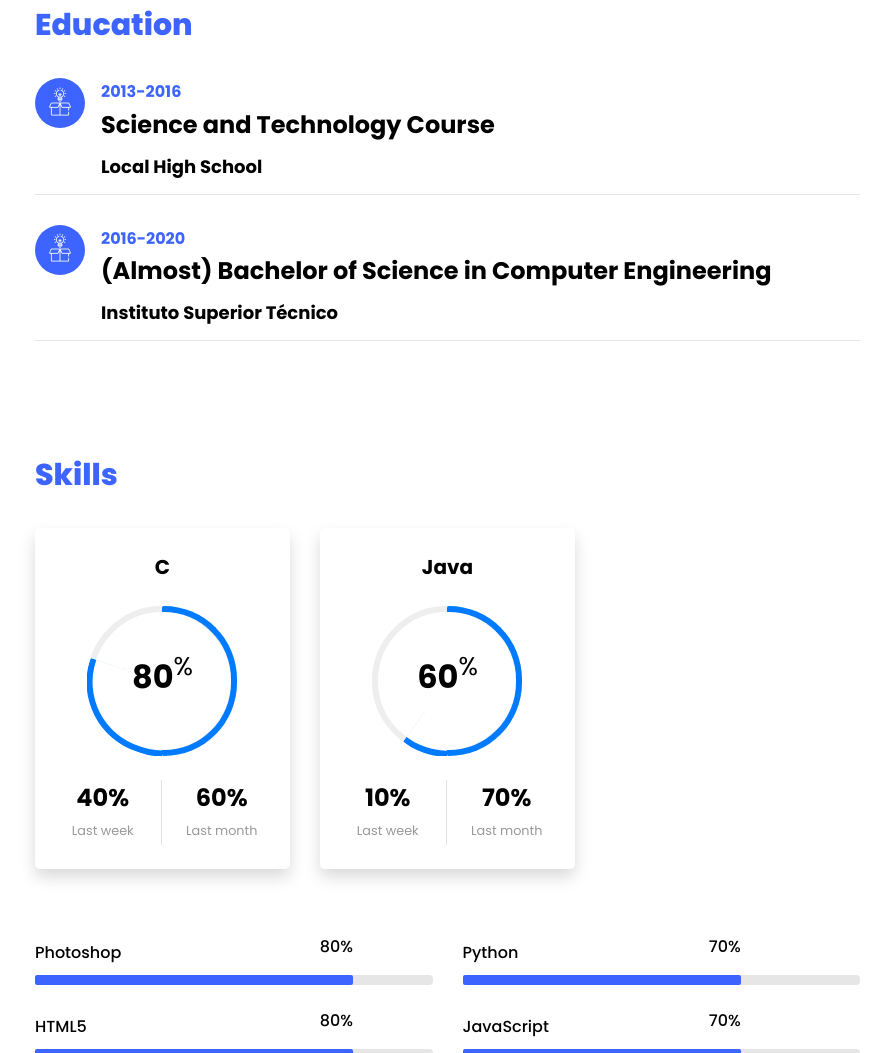
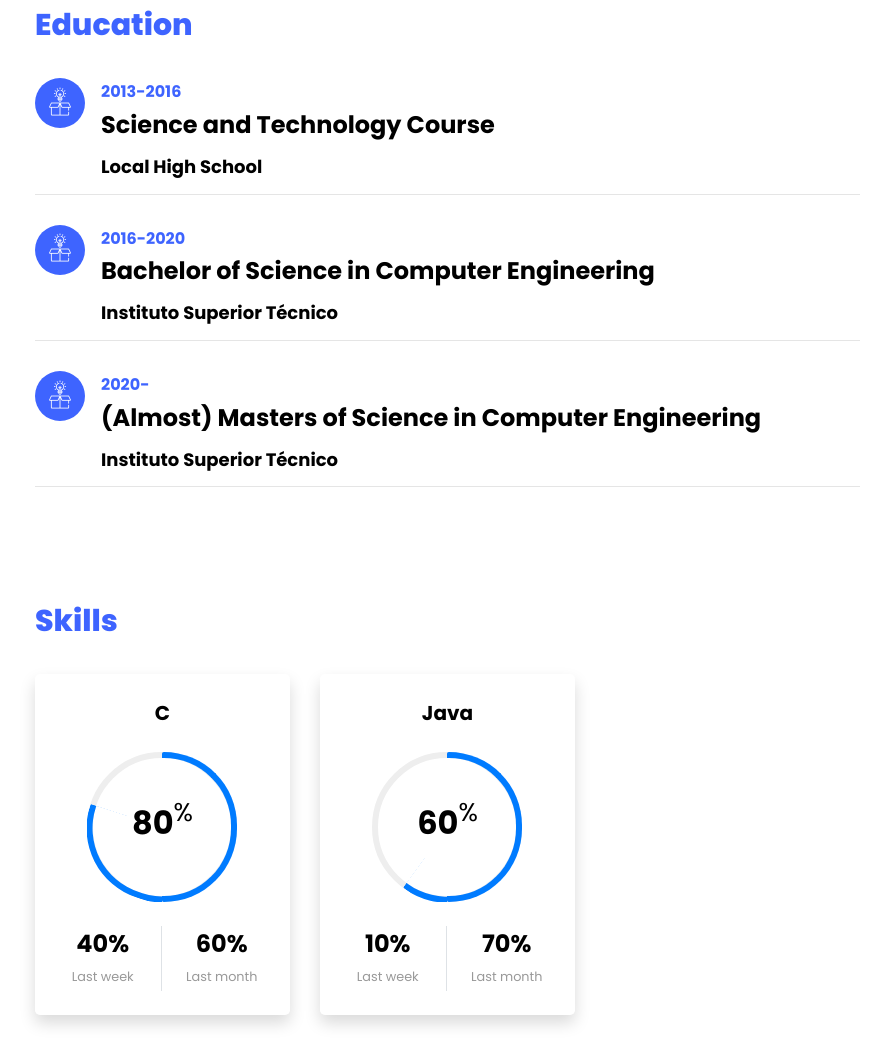
Before and after one commit to BernardoFaria/BernardoFaria.github.io, a plain HTML site: page index.html in a window 1280 px wide. Shown: the part 1728-2781 px from the top of the page, without its empty margins (335-1226 px from the left). Drawn offline with Linux system fonts and the light colour scheme; files whose address does not match are found by name.

Commit message:
Added masters

```diff
--- a/index.html
+++ b/index.html
@@ -148,7 +148,17 @@
 					    	</div>
 					    	<div class="text pl-3">
 		    					<span class="date">2016-2020</span>
-		    					<h2>(Almost) Bachelor of Science in Computer Engineering</h2>
+		    					<h2>Bachelor of Science in Computer Engineering</h2>
+		    					<span class="position">Instituto Superior Técnico</span>
+	    					</div>
+						</div>
+						<div class="resume-wrap d-flex ftco-animate">
+					    	<div class="icon d-flex align-items-center justify-content-center">
+					    		<span class="flaticon-ideas"></span>
+					    	</div>
+					    	<div class="text pl-3">
+		    					<span class="date">2020-</span>
+		    					<h2>(Almost) Masters of Science in Computer Engineering</h2>
 		    					<span class="position">Instituto Superior Técnico</span>
 	    					</div>
 	    				</div>
```
